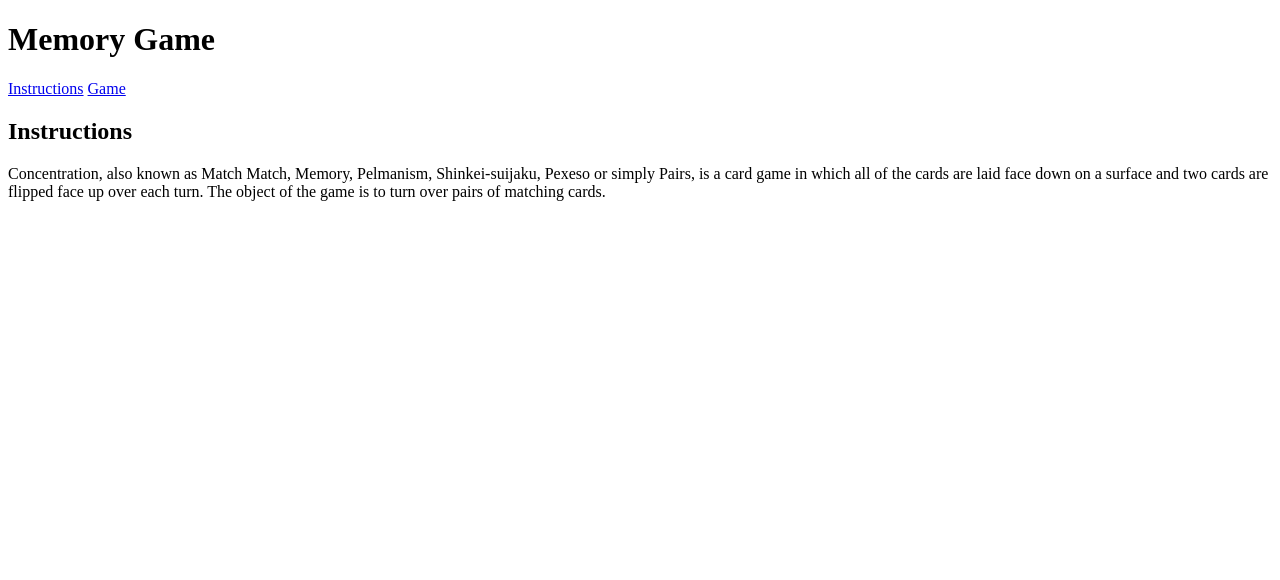
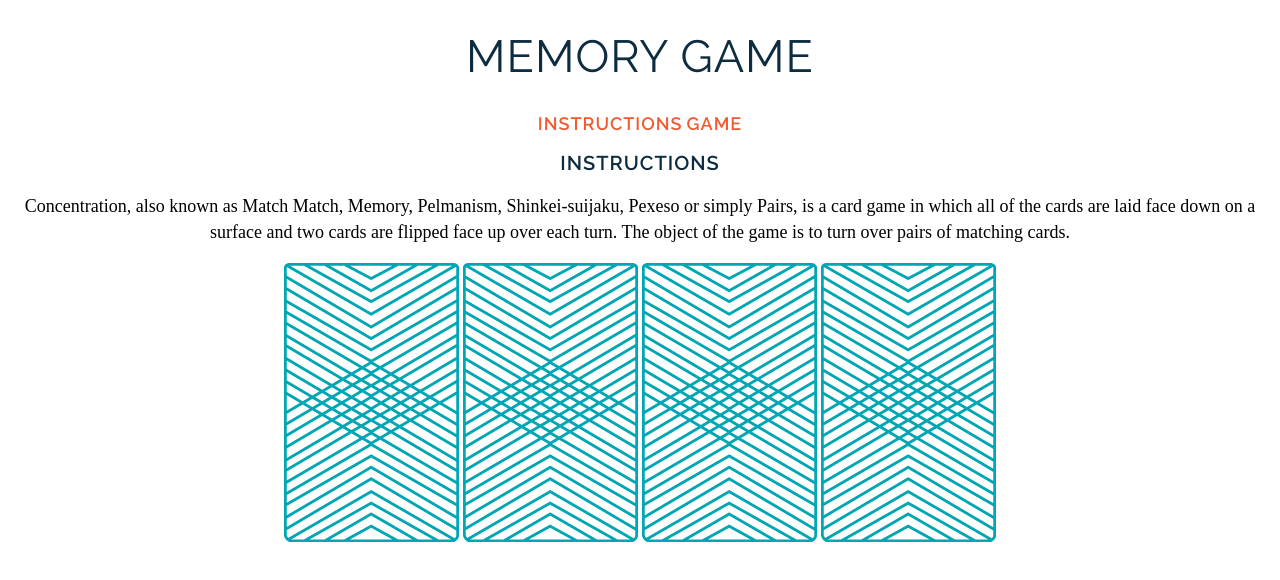
Before and after one commit to MSalah73/wdi-fundamentals-memorygame, a plain HTML site: page memory_game/index.html in a window 1280 px wide. Drawn offline with Linux system fonts and the light colour scheme; a web font is replaced by a local one.

Commit message:
Introduction to CSS done

```diff
--- /dev/null
+++ b/memory_game/css/style.css
@@ -0,0 +1,34 @@
+body{
+	text-align: center;
+}
+h1 {
+	font-family: "Raleway", sans-serif;
+	font-weight: 400;
+	color: #0d2c40;
+	letter-spacing: 1px;
+	font-size: 45px;
+	text-transform: uppercase;
+}
+h2 {
+	font-family: "Raleway", sans-serif;
+	font-weight: 600;
+	color: #0d2c40;
+	letter-spacing: 1px;
+	font-size: 20px;
+	text-transform: uppercase;
+}
+p {
+	font-family: "Droid Serif", serif;
+	line-height: 26px;
+	font-size: 18px;
+}
+a {
+	text-decoration: none;
+	font-family: "Raleway", sans-serif;
+	font-weight: 600;
+	color: #f15b31;
+	letter-spacing: 1px;
+	font-size: 18px;
+	text-transform: uppercase;
+
+}
--- a/memory_game/index.html
+++ b/memory_game/index.html
@@ -2,6 +2,8 @@
 <html>
   <head>
     <meta charset="UTF-8">
+    <link href="https://fonts.googleapis.com/css?family=Droid+Serif|Raleway:400,500,600,700" rel="stylesheet">
+    <link href="css/style.css" rel="stylesheet" type="text/css">
     <title>Memory Card Game</title>
   </head>
   <body>
@@ -14,5 +16,12 @@
 	  	<h2>Instructions</h2>
 	  	<p>Concentration, also known as Match Match, Memory, Pelmanism, Shinkei-suijaku, Pexeso or simply Pairs, is a card game in which all of the cards are laid face down on a surface and two cards are flipped face up over each turn. The object of the game is to turn over pairs of matching cards.</p>
   	</div>
+  	<div>
+		<img src="images/back.png" alt="Queen of Diamonds">
+		<img src="images/back.png" alt="Queen of Hearts">
+		<img src="images/back.png" alt="King of Diamonds">
+		<img src="images/back.png" alt="King of Hearts">
+	</div>
+
   </body>
 </html>
```
Also changed, not shown: memory_game/images/back.png (added), memory_game/images/king-of-diamonds.png (added), memory_game/images/king-of-hearts.png (added), memory_game/images/queen-of-diamonds.png (added), memory_game/images/queen-of-hearts.png (added).
